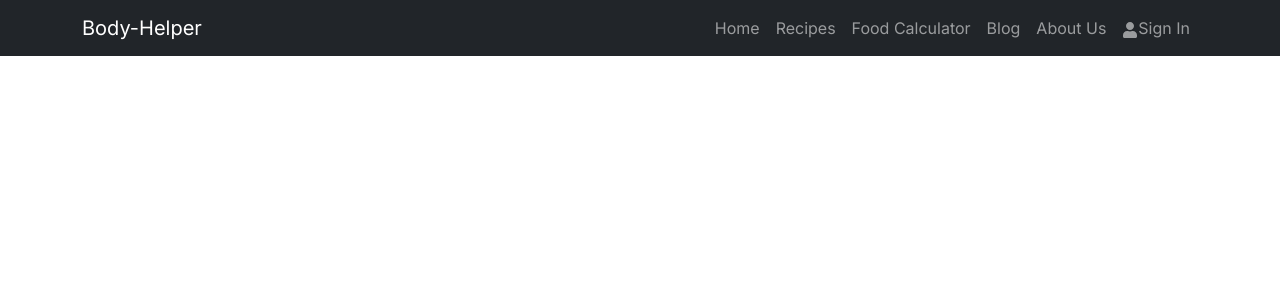
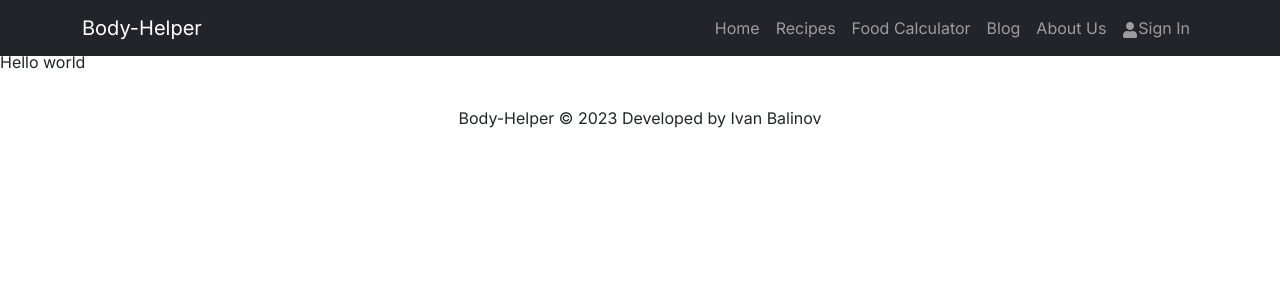
Before and after one commit to ivanStefanovBalinov/body-helper-site, a Next.js app in the folder body-helper-web/: page / in a window 1280 px wide. Shown: the top 300 px of the page. Built offline with nearby package versions, Linux system fonts and the light colour scheme.

Commit message:
Setup Loader and Footer

```diff
--- a/body-helper-web/src/app/page.js
+++ b/body-helper-web/src/app/page.js
@@ -1,5 +1,6 @@
 import Image from "next/image";
 import Header from "../components/Header.jsx";
+import Footer from "@/components/Footer.jsx";
 export default function Home() {
   return (
     <>
@@ -7,6 +8,7 @@ export default function Home() {
       <main>
         <p>Hello world</p>
       </main>
+      <Footer />
     </>
   );
 }
--- /dev/null
+++ b/body-helper-web/src/components/Footer.jsx
@@ -0,0 +1,19 @@
+import React from "react";
+import { Col, Container, Row } from "react-bootstrap";
+
+const Footer = () => {
+  const currentYear = new Date().getFullYear();
+  return (
+    <footer>
+      <Container>
+        <Row>
+          <Col className="text-center py-3 ">
+            <p>Body-Helper &copy; {currentYear} Developed by Ivan Balinov</p>
+          </Col>
+        </Row>
+      </Container>
+    </footer>
+  );
+};
+
+export default Footer;
--- a/body-helper-web/src/components/Header.jsx
+++ b/body-helper-web/src/components/Header.jsx
@@ -9,7 +9,7 @@ const Header = () => {
   };
   const userInfo = false;
   return (
-    <header>
+    <header style={{ marginBottom: "50px" }}>
       <Navbar bg="dark" fixed="top" variant="dark" expand="lg" collapseOnSelect>
         <Container>
           <Navbar.Brand>Body-Helper</Navbar.Brand>
@@ -21,7 +21,6 @@ const Header = () => {
               <Nav.Link>Food Calculator</Nav.Link>
               <Nav.Link>Blog</Nav.Link>
               <Nav.Link>About Us</Nav.Link>
-
               {userInfo ? (
                 <NavDropdown>
                   <NavDropdown.Item>Profile</NavDropdown.Item>
```
Also changed, not shown: body-helper-web/src/components/Loader.jsx (added, +16 -0 lines).
